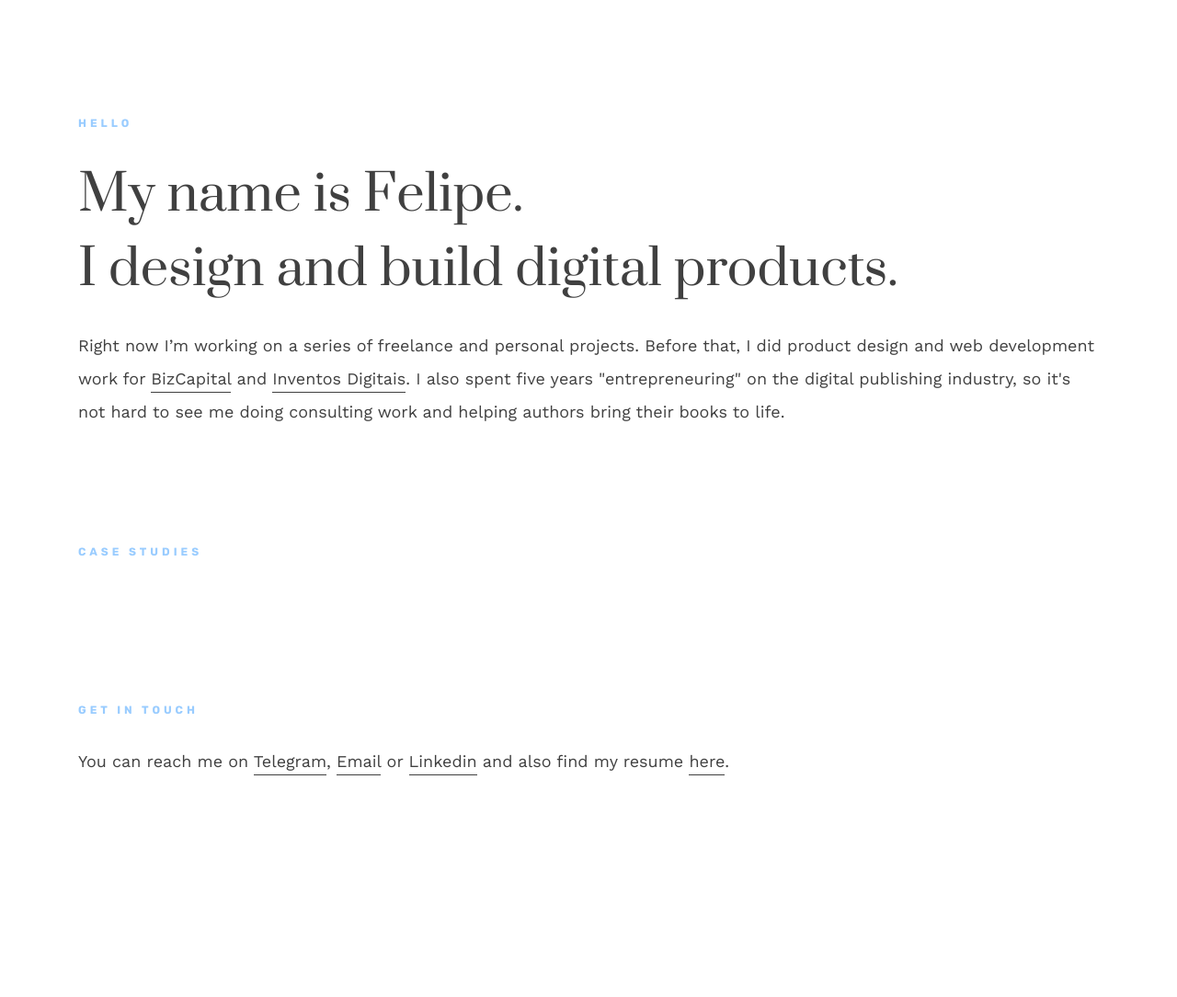
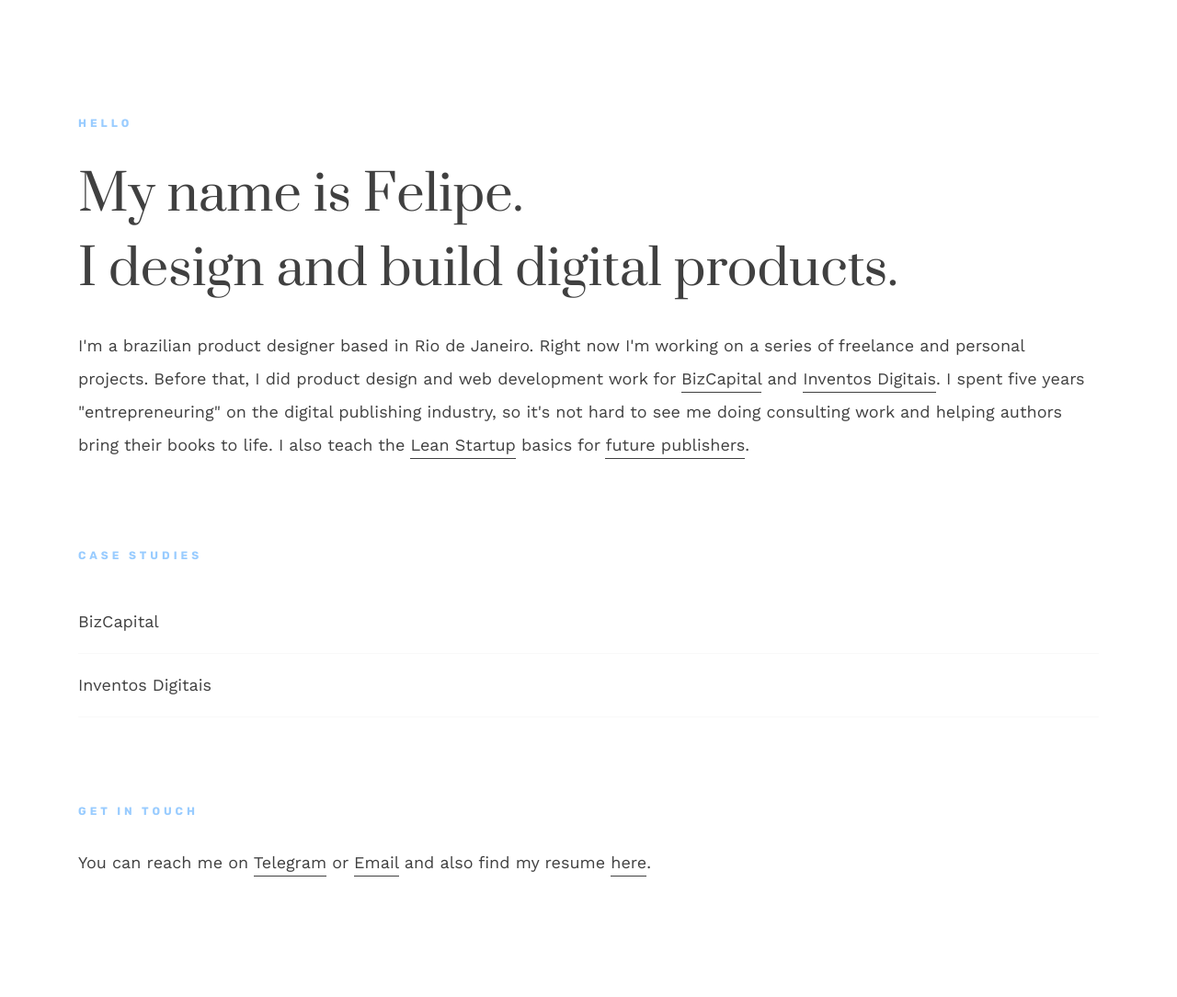
Before and after one commit to felipesotello/felipesotello.github.io, a Jekyll site: the page built from index.html, in a window 1280 px wide. Shown: the whole page at 92% size. Built offline with Jekyll 4.4.1, drawn with Linux system fonts in a browser that asks for light colours; nearby versions of some CDN libraries; before the commit the page ends 974 px from its top, so only the background shows below that.

Commit message:
case studies wip

```diff
--- a/_includes/case-studies.html
+++ b/_includes/case-studies.html
@@ -1,17 +1,9 @@
-{% for post in site.posts offset:1 %}
-    {% unless post.draft %}
-        <a href="{{ post.url }}">
-            <div class="card-1">
-                <h1 class="text-4">
-                    {{ post.title }}
-                </h1>
-                <p class="text-5">
-                    {{ post.description }}
-                </p>
-                <p class="text-5">
-                    View →
-                </p>
-            </div>
-        </a>
-    {% endunless %}
+{% for post in site.posts %}
+    <a class="anchor-2" href="{{ post.url }}">
+        <div class="card-1">
+            <h1 class="text-3">
+                {{ post.title }}
+            </h1>
+        </div>
+    </a>
 {% endfor %}
--- a/_layouts/home.html
+++ b/_layouts/home.html
@@ -7,30 +7,29 @@
                 <h1 class="text-1">Hello</h1>
                 <p class="text-2">My name is Felipe.</p>
                 <p class="text-2 mb-4">I design and build digital products.</p>
-                <p class="text-3">Right now I’m working on a series of freelance and personal projects.
+                <p class="text-3">I'm a brazilian product designer based in Rio de Janeiro.
+                    Right now I'm working on a series of freelance and personal projects.
                     Before that, I did product design and web development work for
                     <a class="anchor-1" href="https://bizcap.com.br" target="_blank">BizCapital</a> and
                     <a class="anchor-1" href="http://www.inventosdigitais.com.br" target="_blank">Inventos Digitais</a>.
-                    I also spent five years "entrepreneuring" on the digital publishing industry,
-                    so it's not hard to see me doing consulting work and helping authors bring their books to life.</p>
+                    I spent five years "entrepreneuring" on the digital publishing industry,
+                    so it's not hard to see me doing consulting work and helping authors bring their books to life. I also teach the
+                    <a class="anchor-1" href="http://theleanstartup.com/" target="_blank">Lean Startup</a> basics for <a class="anchor-1" href="http://www.nespe.com.br/pos-edicao/" target="_blank">future publishers</a>.</p>
             </div>
         </div>
         <div class="row">
             <div class="col-12">
                 <h1 class="text-1">Case Studies</h1>
-
                 {% include case-studies.html %}
-
             </div>
         </div>
         <div class="row">
             <div class="col-12">
                 <h1 class="text-1">Get in touch</h1>
                 <p class="text-3">You can reach me on
-                    <a class="anchor-1" href="https://t.me/felipesotello" target="_blank">Telegram</a>,
-                    <a class="anchor-1" href="mailto:fsotello@gmail.com">Email</a> or
-                    <a class="anchor-1" href="https://www.linkedin.com/in/felipesotello" target="_blank">Linkedin</a>
-                    and also find my resume <a class="anchor-1" href="assets/felipesotello-resume-18q1.pdf">here</a>.</p>
+                    <a class="anchor-1" href="https://t.me/felipesotello" target="_blank">Telegram</a> or
+                    <a class="anchor-1" href="mailto:fsotello@gmail.com">Email</a> and also find my resume
+                    <a class="anchor-1" href="https://www.linkedin.com/in/felipesotello" target="_blank">here</a>.</p>
             </div>
         </div>
     </div>
--- a/assets/styles/main.css
+++ b/assets/styles/main.css
@@ -27,7 +27,7 @@ html, body, div, span, applet, object, iframe, h1, h2, h3, h4, h5, h6, p, blockq
 }
 
 .row + .row {
-    padding: 128px 0 0 0;
+    padding: 96px 0 0 0;
 }
 
 .flex-1 {
@@ -83,12 +83,13 @@ html, body, div, span, applet, object, iframe, h1, h2, h3, h4, h5, h6, p, blockq
 }
 
 .text-6 {
-    color: #404040;
-    font-family: 'Work Sans';
-    font-size: 16px;
+    color: #E0E0E0;
+    font-family: 'Rubik';
+    font-size: 12px;
     font-weight: 700;
-    letter-spacing: 1px;
-    line-height: .5;
+    letter-spacing: 4px;
+    line-height: 1;
+    text-transform: uppercase;
 }
 
 /* Anchors */
@@ -144,7 +145,7 @@ html, body, div, span, applet, object, iframe, h1, h2, h3, h4, h5, h6, p, blockq
     display: flex;
     flex-direction: row;
     justify-content: space-between;
-    padding: 32px 0;
+    padding: 16px 0;
     transition: 500ms;
 }
 
```
Also changed, not shown: _layouts/case-study.html (+10 -2 lines), _posts/2018-01-01-case-1.md (deleted, +0 -9 lines), _posts/2018-01-01-inventos-digitais.html (added, +18 -0 lines), _posts/2018-01-02-bizcapital.html (added, +17 -0 lines), 5 other files.
